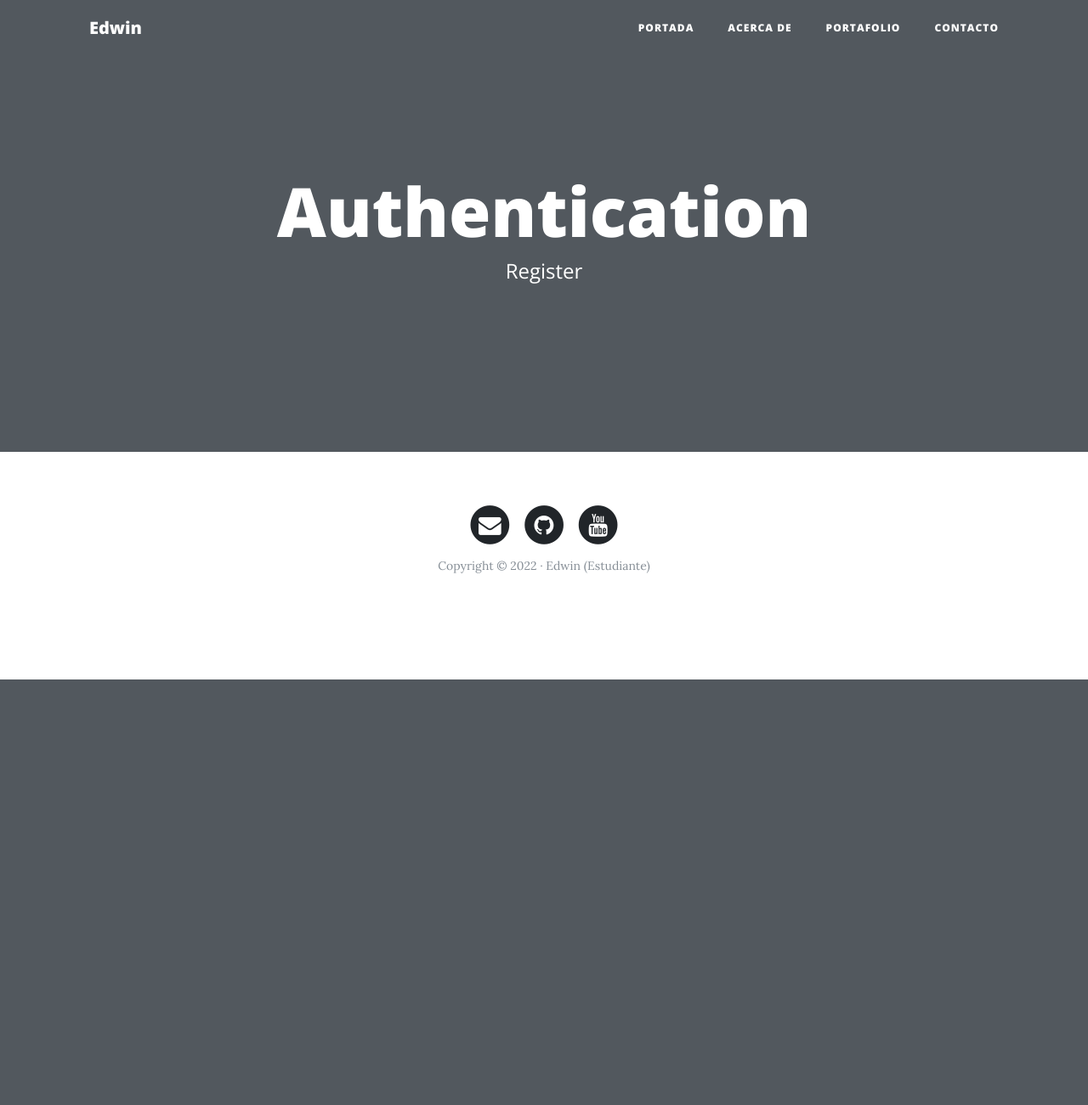
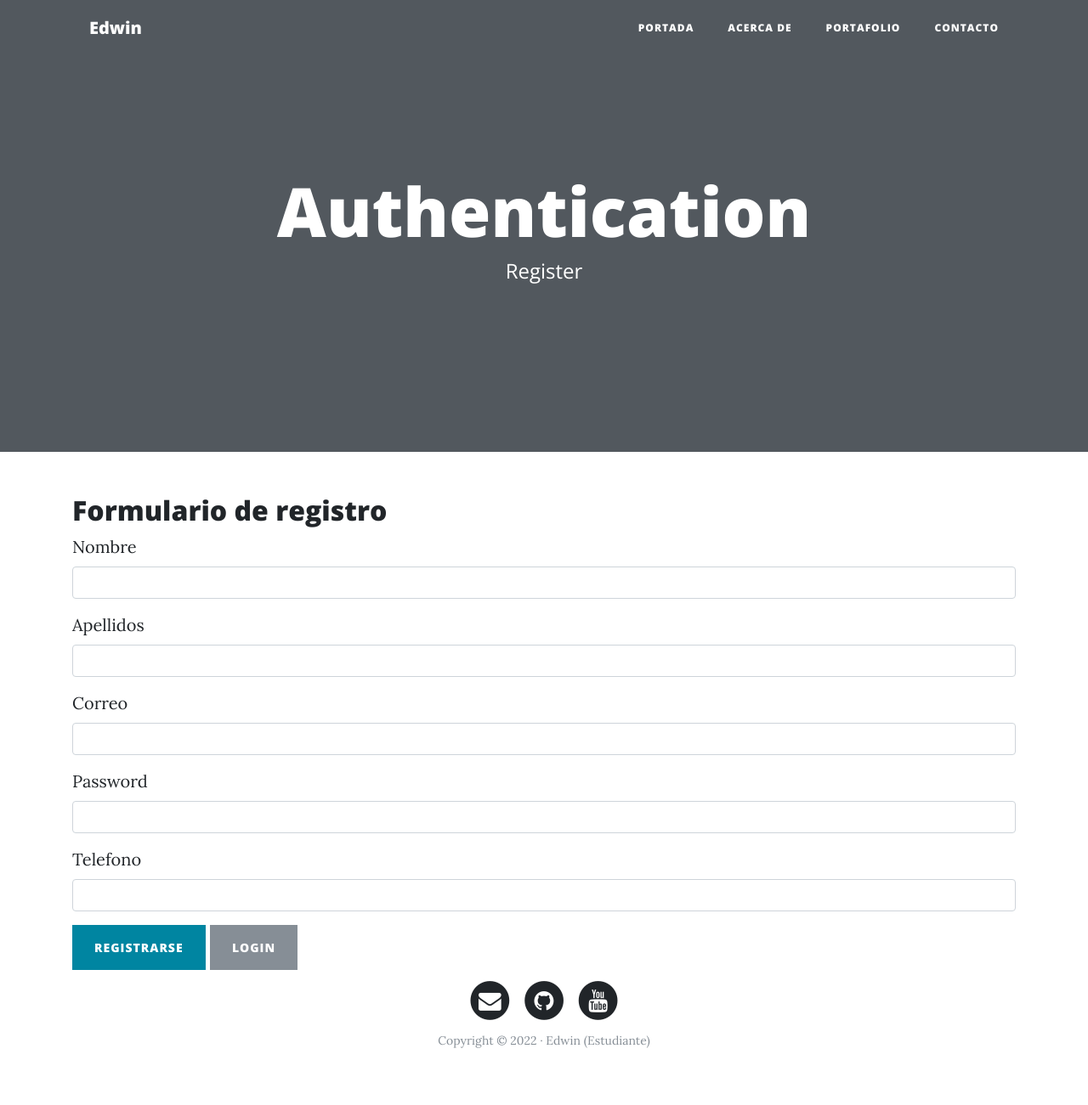
Before and after one commit to EdwiAquno/flaskweppersonal, a Flask app: page /register in a window 1280 px wide. Shown: the whole page at 85% size. Before the commit the page ends 800 px from the top, so only its background shows below. Run offline with Flask 2, Linux system fonts and the light colour scheme; some libraries are stand-ins or nearby versions.

Commit message:
diceño de formulario de registro

```diff
--- a/templates/auth/register.html
+++ b/templates/auth/register.html
@@ -5,3 +5,36 @@
 
 {% block header_title %}Authentication{% endblock %}
 {% block header_sub %}Register{% endblock %}
+
+
+{% block content %}
+
+<div class="container">
+    <h2>Formulario de registro</h2>
+    <form action="">
+        <div class="form-group">
+            <label for="name">Nombre</label>
+            <input type="text" class="form-control" id="name" name="name">
+        </div>
+        <div class="form-group">
+            <label for="last_name">Apellidos</label>
+            <input type="text" class="form-control" id="last_name" name="last_name">
+        </div>
+        <div class="form-group">
+            <label for="email">Correo</label>
+            <input type="email" class="form-control" id="email" name="email">
+        </div>
+        <div class="form-group">
+            <label for="pass">Password</label>
+            <input type="password" class="form-control" id="pass" name="pass">
+        </div>
+        <div class="form-group">
+            <label for="phone">Telefono</label>
+            <input type="number" class="form-control" id="phone" name="phone">
+        </div>
+        <button type="submit" class="btn btn-primary">Registrarse</button>
+        <a href="{{ url_for('login') }}" class="btn btn-secondary">Login</a>
+    </form>
+</div>
+
+{% endblock %}
```
